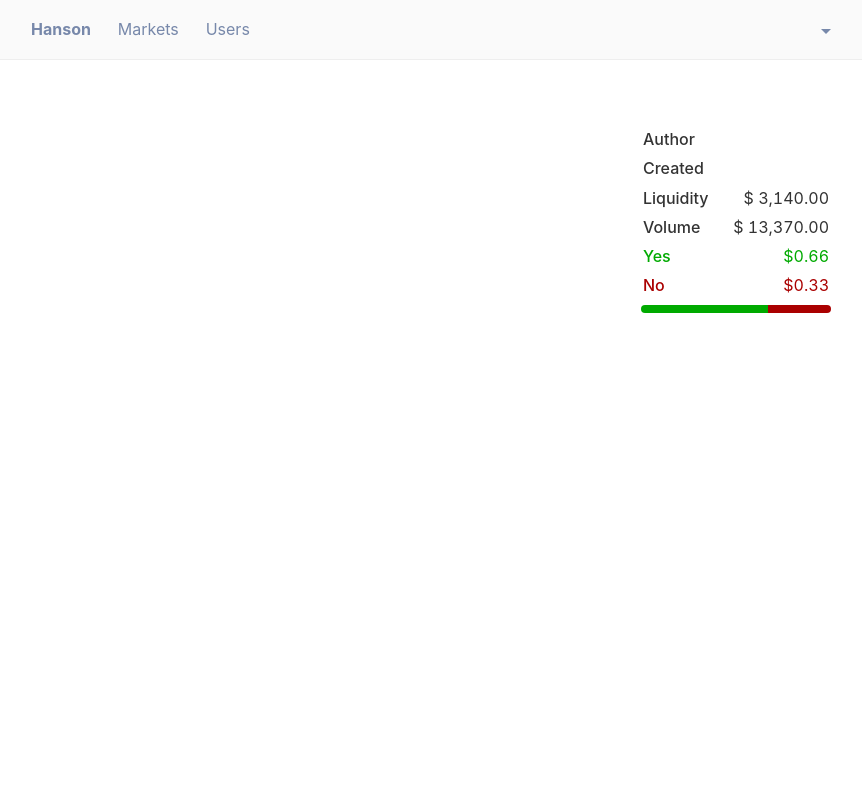
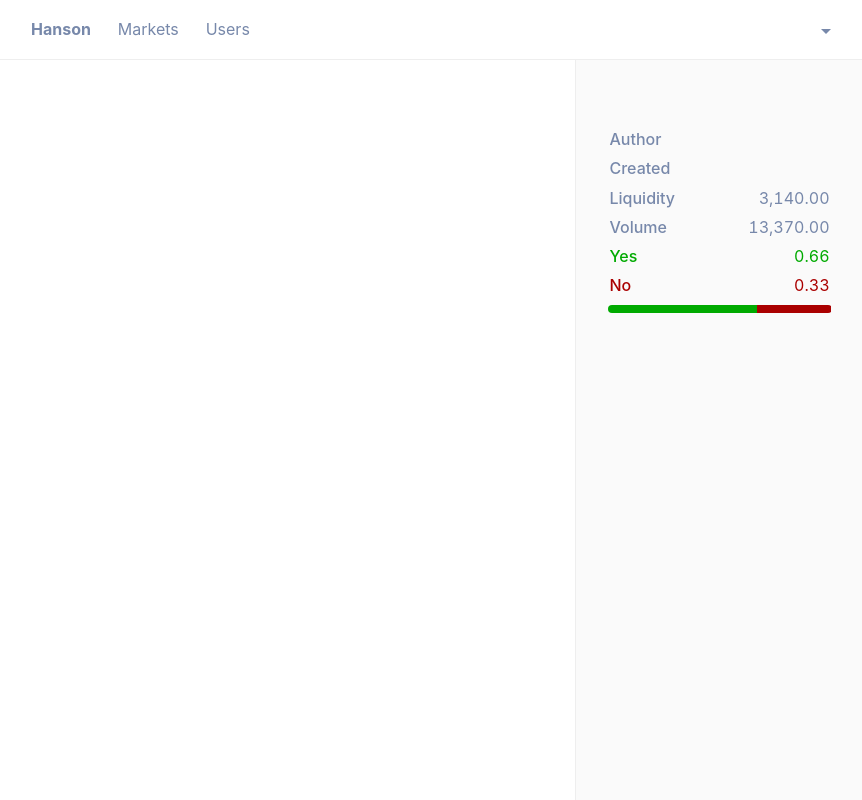
Before and after one commit to ruuda/hanson, a Flask app: template hanson/templates/market.html in a window 1280 px wide. Shown: the whole page, without its empty margins (209-1071 px from the left). Run offline with Flask 2, Linux system fonts and the light colour scheme; the template is opened without the code that fills it, so the values that code supplies are empty; some web fonts are replaced.

Commit message:
Rework sidebar using css grids

```diff
--- a/hanson/static/style.css
+++ b/hanson/static/style.css
@@ -96,31 +96,16 @@ p {
   margin-bottom: 1.7rem;
 }
 
-.inner {
-  margin-left: auto;
-  margin-right: auto;
-  padding-left: 1.42rem;
-  padding-right: 1.42rem;
-  max-width: 50em;
-  height: 100%;
+input, label {
+  padding: 0.2em;
+  font-family: inherit;
+  color: inherit;
 }
 
-.split {
+.columns {
   display: grid;
-  grid-template-columns: 3fr auto;
-  grid-column-gap: 3rem;
-}
-
-.split .split-left {
-  grid-column: 1 / 2;
-}
-
-.split aside {
-  grid-column: 2 / 3;
-  /* It would be nice to use, 1/-1 to span all rows,
-     but that doesn’t work when the number of rows is not known statically.
-     So instead just span a large number of rows. */
-  grid-row: 1 / 100;
+  grid-template-columns: auto 16rem 18rem 16rem auto;
+  grid-template-areas: "margin-left left mid right margin-right";
 }
 
 .num {
@@ -128,20 +113,14 @@ p {
   font-variant-numeric: tabular-nums;
 }
 
-#headerbar {
-  background-color: #fafafa;
+#header {
+  background-color: #fff;
   border-bottom: 1px solid #eee;
   color: #78a;
 }
 
-#headerbar .inner {
-  display: grid;
-  grid-template-columns: auto 1fr auto;
-  grid-template-areas: "main-nav _ session-indicator";
-}
-
 #main-nav {
-  grid-area: main-nav;
+  grid-column: 2 / 4;
   margin-left: -0.70em;
 }
 
@@ -166,7 +145,8 @@ a#home-link {
 }
 
 #session-indicator {
-  grid-area: session-indicator;
+  grid-area: right;
+  padding-left: 0;
   margin-right: -0.70em;
   text-align: right;
 }
@@ -196,6 +176,7 @@ a#home-link {
   padding-bottom: 1rem;
   padding-left: 1.2rem;
   border-left: 0.2rem solid #eee;
+  margin-left: calc(-0.2rem + 1px); /* Right-align the borders. */
 }
 
 #session-indicator details nav a {
@@ -204,24 +185,60 @@ a#home-link {
   color: inherit;
 }
 
-#main {
-  margin-top: 4rem;
-}
-
 #login-form {
+  grid-row: 2;
+  grid-column: 2 / 5;
   display: grid;
   align-items: center;
   height: 100%;
+  max-width: 25rem;
+  margin-left: auto;
+  margin-right: auto;
 }
 
 #login-form form {
   display: grid;
-  grid-template-columns: 1fr 2fr;
+  grid-template-columns: auto 1fr;
+  grid-column-gap: 1rem;
   grid-row-gap: 0.5rem;
+  background-color: #fafafa;
+  border: 1px solid #eee;
+  border-radius: 0.2rem;
+  padding: 2rem;
 }
 
 #login-form h1, #login-form input[type="submit"] {
   grid-column: 2;
+}
+
+#main {
+  grid-template-rows: auto 1fr;
+}
+
+#main .main-top {
+  margin-top: 4rem;
+}
+
+#main .main-left {
+  grid-column: 2 / 4;
+  padding-right: 4rem;
+}
+
+#main aside {
+  grid-column: 4 / 6;
+  grid-row: 1 / 10;
+  border-left: 1px solid #eee;
+  background-color: #fafafa;
+  padding-left: 2rem;
+}
+
+#main .aside-content {
+  width: 14rem;
+  color: #78a;
+}
+
+table.market-details {
+  width: 100%;
 }
 
 table.market-details th {
--- a/hanson/templates/base.html
+++ b/hanson/templates/base.html
@@ -7,16 +7,12 @@
     <link href="/static/style.css" rel="stylesheet">
   </head>
   <body>
-    <header id="headerbar">
-      <div class="inner">
-        {% block headerbar %}{% endblock %}
-      </div>
+    <header id="header" class="columns">
+      {% block headerbar %}{% endblock %}
     </header>
-    <section id="main">
-      <div class="inner">
-        {% block body %}
-        {% endblock %}
-      </div>
+    <section id="main" class="columns">
+      {% block body %}
+      {% endblock %}
     </section>
   </body>
 </html>
--- a/hanson/templates/login.html
+++ b/hanson/templates/login.html
@@ -11,7 +11,6 @@
 {% block body %}
 <div id="login-form">
   <form method="post">
-    <h1>Hanson</h1>
     <label for="username">Username</label>
     <input name="username" id="username" required>
     <!-- For now there is no authentication.
--- a/hanson/templates/market.html
+++ b/hanson/templates/market.html
@@ -3,9 +3,9 @@
 {% block title %}{{market.title}} — Hanson{% endblock %}
 
 {% block body %}
-<div class="split">
-  <h1 class="split-left">{{market.title}}</h1>
-  <aside>
+<h1 class="main-left main-top">{{market.title}}</h1>
+<aside>
+  <div class="aside-content main-top">
     <table class="market-details">
       <tr>
         <th>Author</th>
@@ -23,28 +23,28 @@
       </tr>
       <tr>
         <th>Liquidity</th>
-        <td class="num">$ 3,140.00</td>
+        <td class="num">3,140.00</td>
       </tr>
       <tr>
         <th>Volume</th>
-        <td class="num">$ 13,370.00</td>
+        <td class="num">13,370.00</td>
       </tr>
       <tr style="color: #00aa00">
         <th class="outcome-label">Yes</th>
-        <td class="num" style="color: #00aa00">$0.66</td>
+        <td class="num" style="color: #00aa00">0.66</td>
       </tr>
       <tr style="color: #aa0000">
         <th class="outcome-label">No</th>
-        <td class="num" style="color: #aa0000">$0.33</td>
+        <td class="num" style="color: #aa0000">0.33</td>
       </tr>
     </table>
     <div class="distribution" style="grid-template-columns: 66fr 33fr">
       <div class="outcome" style="color: #00aa00; background-color: #00aa00"></div>
       <div class="outcome" style="color: #aa0000; background-color: #aa0000"></div>
     </div>
-  </aside>
-  <div class="split-left">
-    <p>{{market.description}}</p>
   </div>
+</aside>
+<div class="main-left">
+  <p>{{market.description}}</p>
 </div>
 {% endblock %}
```
